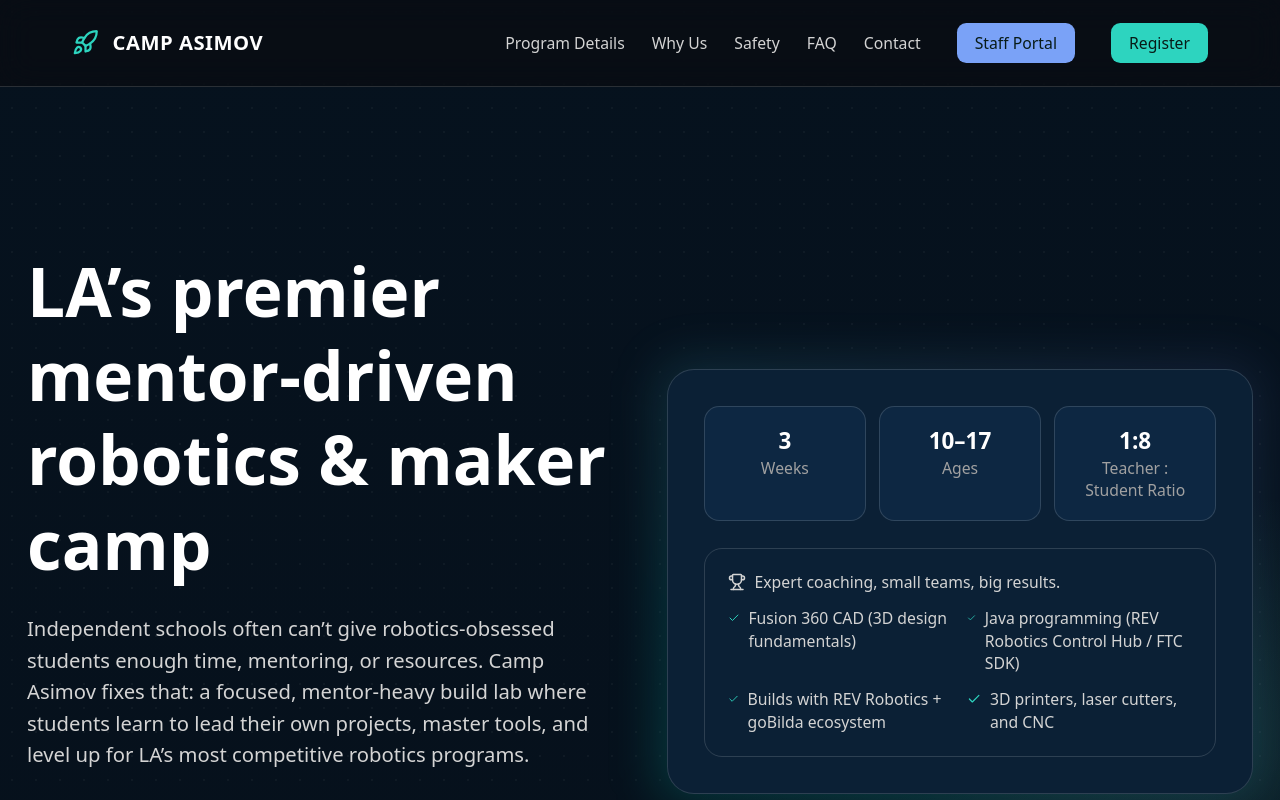
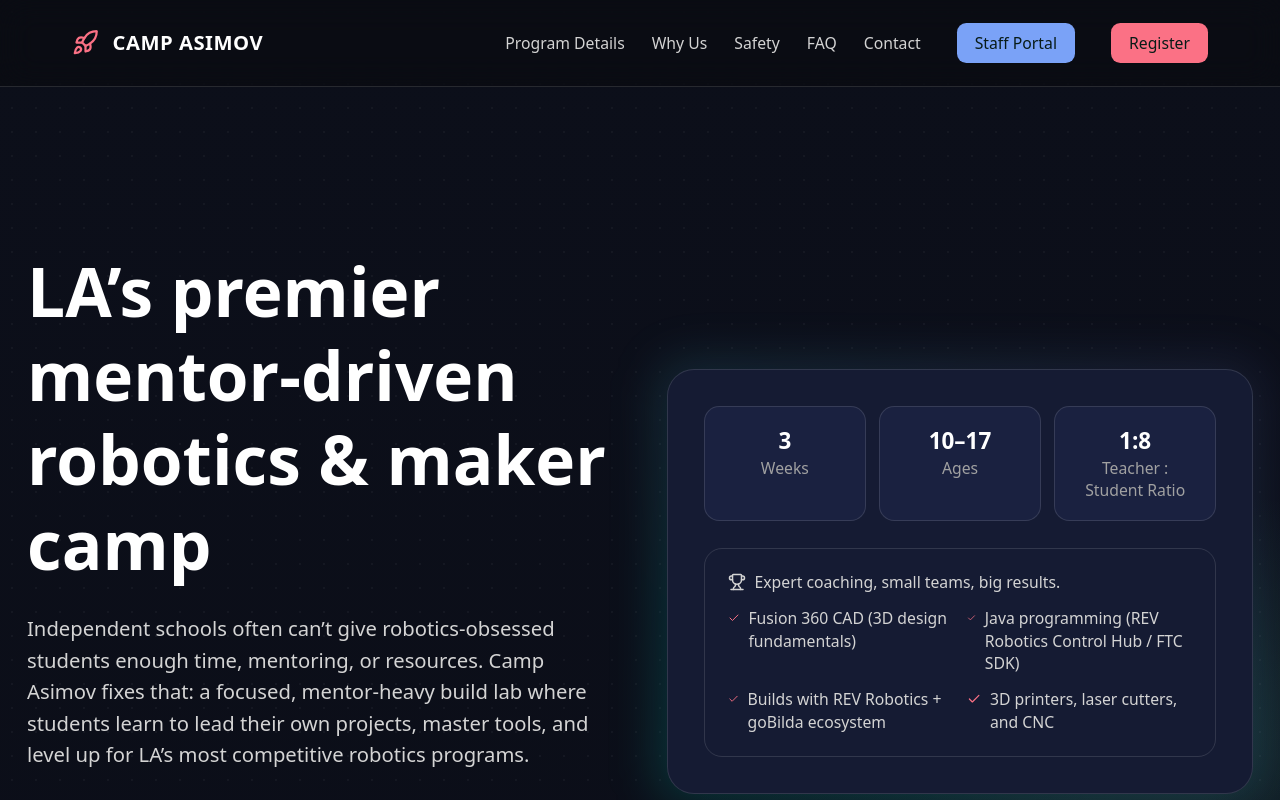
Before and after one commit to KingKumar/camp-asimov, a Next.js app: page / in a window 1280 px wide. Shown: the top 800 px of the page. Built offline with nearby package versions, Linux system fonts and the light colour scheme.

Commit message:
another sunset theme

```diff
--- a/components/AsimovLanding.tsx
+++ b/components/AsimovLanding.tsx
@@ -19,12 +19,12 @@ const STRIPE_LINK = "https://buy.stripe.com/9B6cN5a4schn5OS2RK0sU00";
 const CONTACT_EMAIL = "info@campasimov.com";
 
 const ink = {
-  bg:    "#06121e",
-  surface:"#0b2035",
-  panel: "#0d2742",
-  accent:"#2dd4bf",  // mint
-  accent2:"#60a5fa", // blue
-  line:  "rgba(255,255,255,0.14)",
+  bg:    "#0c0f1a",
+  surface:"#151b33",
+  panel: "#1a2140",
+  accent:"#fb7185",  // coral/rose
+  accent2:"#f59e0b", // amber
+  line:  "rgba(255,255,255,0.12)",
 };
 
 const features = [
```
